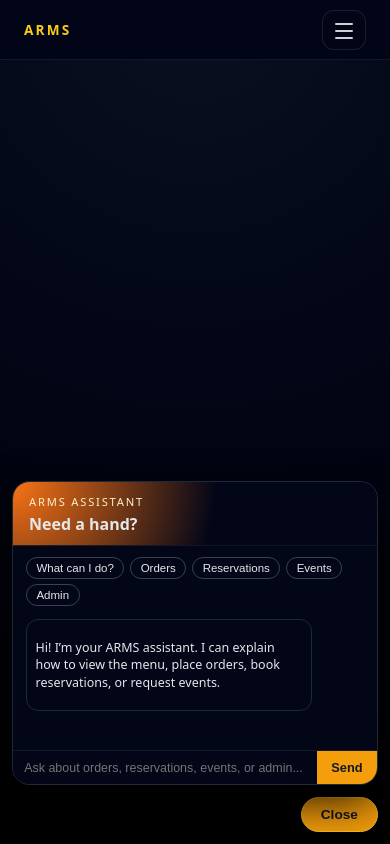
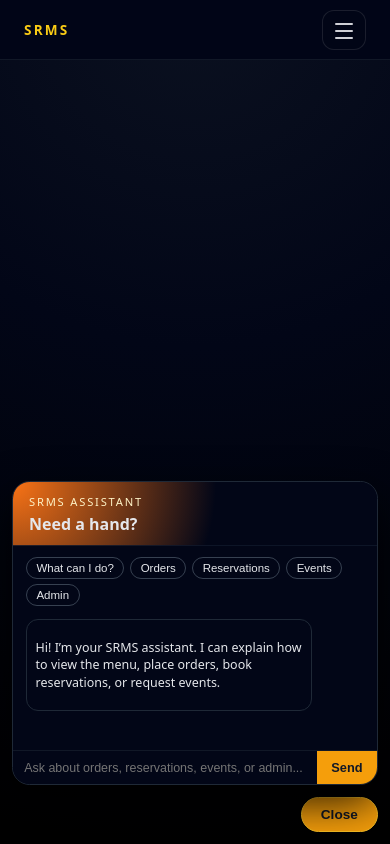
Before and after one commit to RegionalNightmare/SRMS-Frontend, an Angular app: page / in a window 390 px wide. Both pictures are taken after a click on the button "Chat". Built offline with nearby package versions, Linux system fonts and the light colour scheme.

Commit message:
Finalizing the project and fixing the language in key areas.

```diff
--- a/src/app/layout/navbar/navbar.html
+++ b/src/app/layout/navbar/navbar.html
@@ -1,6 +1,6 @@
 <header class="nav-wrap">
   <nav class="nav" aria-label="Primary">
-    <a routerLink="/" class="brand" (click)="closeMenu()">ARMS</a>
+    <a routerLink="/" class="brand" (click)="closeMenu()">SRMS</a>
 
     <!-- Desktop links -->
     <div class="nav-links desktop">
--- a/src/app/pages/admin-dashboard/admin-dashboard.html
+++ b/src/app/pages/admin-dashboard/admin-dashboard.html
@@ -2,7 +2,7 @@
   <header class="page-header">
     <div>
       <p class="eyebrow">Admin</p>
-      <h1>ARMS overview</h1>
+      <h1>SRMS overview</h1>
       <p class="sub">
         At-a-glance view of orders, reservations, events, and menu performance.
       </p>
--- a/src/app/pages/home/home.html
+++ b/src/app/pages/home/home.html
@@ -1,7 +1,7 @@
 <section class="page home-page">
   <div class="hero">
     <div class="hero-left">
-      <p class="hero-eyebrow">Welcome to ARMS</p>
+      <p class="hero-eyebrow">Welcome to SRMS</p>
       <h1>Fresh, comforting, and made to order.</h1>
       <p class="hero-sub">
         Browse the menu, place pickup or delivery orders, book reservations, or
--- a/src/app/shared/chatbot/chat.component.ts
+++ b/src/app/shared/chatbot/chat.component.ts
@@ -18,7 +18,7 @@ export class ChatbotComponent {
   messages = signal<ChatMessage[]>([
     {
       from: 'bot',
-      text: 'Hi! I’m your ARMS assistant. I can explain how to view the menu, place orders, book reservations, or request events.',
+      text: 'Hi! I’m your SRMS assistant. I can explain how to view the menu, place orders, book reservations, or request events.',
     },
   ]);
   input = signal('');
@@ -65,7 +65,7 @@ export class ChatbotComponent {
       );
     } else {
       this.addBot(
-        "I’m mainly here to explain how ARMS works: menu, orders, reservations, events, and the admin dashboard. Try asking about one of those!"
+        "I’m mainly here to explain how SRMS works: menu, orders, reservations, events, and the admin dashboard. Try asking about one of those!"
       );
     }
   }
@@ -85,7 +85,7 @@ export class ChatbotComponent {
     switch (topic) {
       case 'overview':
         return (
-          'ARMS or Adaptable Restaurant Management System is your restaurant management system of choice. As a guest you can browse the menu, place pickup/delivery orders, book table reservations, and request special events. Staff and managers can use the Admin Dashboard to view analytics and manage the menu.'
+          'SRMS or Smart Restaurant Management System is your restaurant management system of choice. As a guest you can browse the menu, place pickup/delivery orders, book table reservations, and request special events. Staff and managers can use the Admin Dashboard to view analytics and manage the menu.'
         );
       case 'order':
         return (
--- a/src/app/shared/chatbot/chatbot.component.html
+++ b/src/app/shared/chatbot/chatbot.component.html
@@ -13,7 +13,7 @@
 <div class="chat-panel" *ngIf="isOpen()">
   <header class="chat-header">
     <div>
-      <p class="chat-eyebrow">ARMS Assistant</p>
+      <p class="chat-eyebrow">SRMS Assistant</p>
       <h2>Need a hand?</h2>
     </div>
   </header>
--- a/src/index.html
+++ b/src/index.html
@@ -2,7 +2,7 @@
 <html lang="en">
 <head>
   <meta charset="utf-8">
-  <title>Arms</title>
+  <title>SRMS</title>
   <base href="/">
   <meta name="viewport" content="width=device-width, initial-scale=1">
   <link rel="icon" type="image/x-icon" href="favicon.ico">
```
